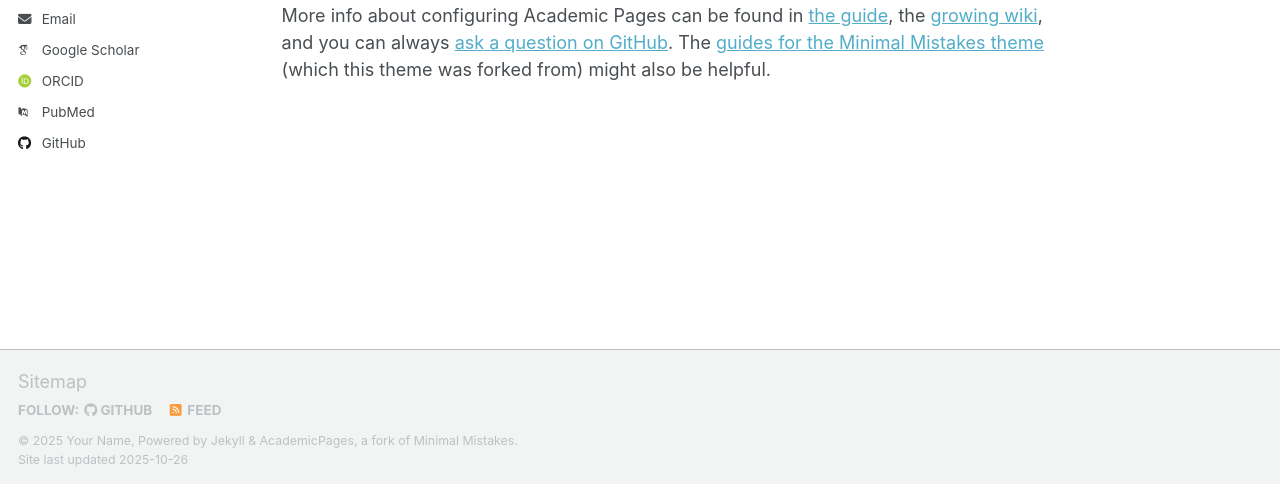
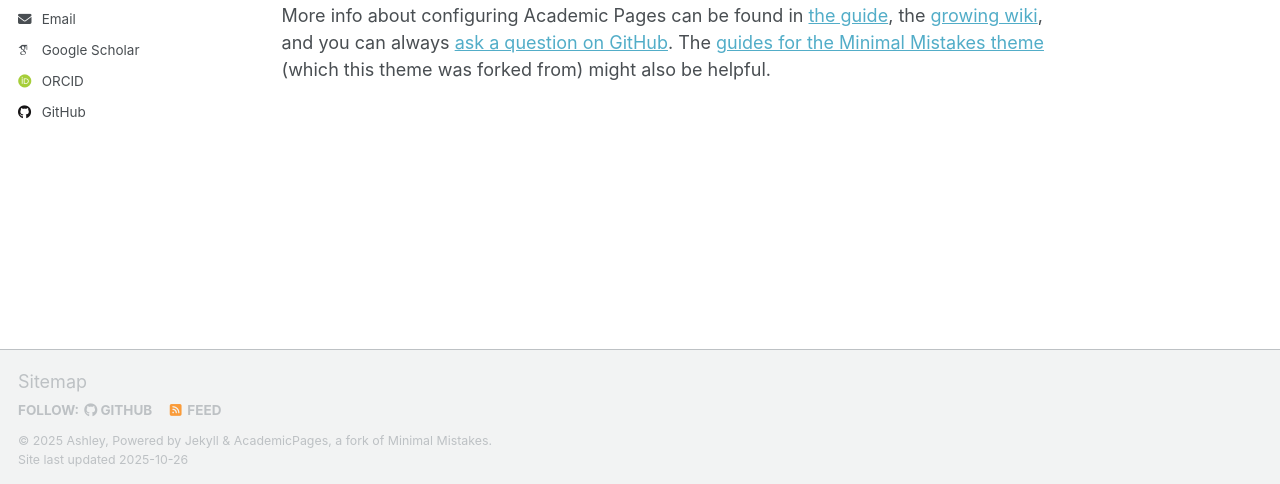
Before and after one commit to Ashley0909/Ashley0909.github.io, a Jekyll site: the page built from _pages/about.md, in a window 1280 px wide and 900 px high, scrolled down 2880 px. Shown: the part 413-897 px from the top of the window. Built offline with Jekyll 4.4.1, drawn with Linux system fonts in a browser that asks for light colours; some web fonts are replaced; a script that is not in the unit is left out.

Commit message:
Moved avatar

```diff
--- a/_config.yml
+++ b/_config.yml
@@ -11,8 +11,8 @@ locale                   : "en-US"
 site_theme               : "default" # Currently available options are "default", "air"
 title                    : "Au Ashley Hoi Ting"
 title_separator          : "-"
-name                     : &name "Your Name"
-description              : &description "Your Name's academic portfolio"   # Update this with a general description of your site, this is the default if not overridden by a page
+name                     : &name "Ashley"
+description              : &description "This is Ashley"   # Update this with a general description of your site, this is the default if not overridden by a page
 url                      : https://Ashley0909.github.io # The base hostname & protocol for your site e.g. "https://[your GitHub username].github.io",
                                                            # or if you already have some other page hosted on Github then use "https://[your GitHub username].github.io/[Your Repo Name]"
 baseurl                  : "" # the subpath of your site, e.g. "/blog"
@@ -23,7 +23,7 @@ repository               : "Ashley0909/Ashley0909.github.io"
 #               Additional customization can be done by editing /_includes/author-profile.html
 author:
   # Biographic information
-  avatar           : "avatar.jpg"
+  avatar           : "images/avatar.jpg"
   name             : "Au Ashley Hoi-Ting"
   pronouns         : "she/her" # example: "she/her"
   bio              : "PhD Student interested in Federated Learning"
@@ -38,9 +38,9 @@ author:
   googlescholar    : "https://scholar.google.com/citations?user=PS_CX0AAAAAJ"
   inspire-hep      : # URL
   impactstory      : # URL
-  orcid            : "https://orcid.org/yourorcidurl"
+  orcid            : "https://orcid.org/0009-0005-5570-1466"
   semantic         : # URL
-  pubmed           : "https://www.ncbi.nlm.nih.gov/pubmed/?term=john+snow"
+  pubmed           : # URL
   researchgate     : # URL
   scopus           : # URL
 
```
Also changed, not shown: 2 other files.
